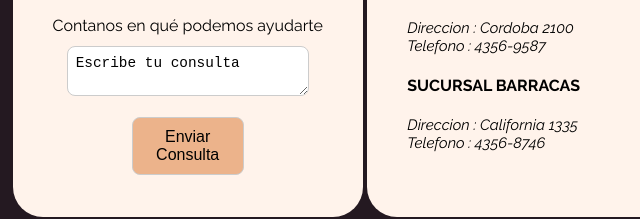
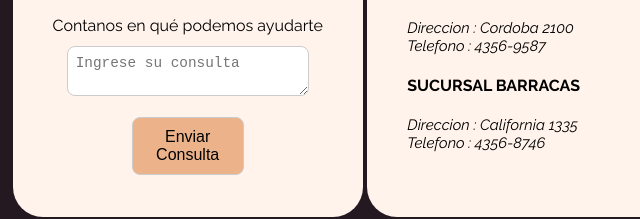
Before and after one commit to Bndamer/PracticasHTML, a plain HTML site: page Contacto.html in a window 1280 px wide. Shown: the part 595-814 px from the top of the page, 0-640 px from the left. Drawn offline with nearby package versions, Linux system fonts and the light colour scheme.

Commit message:
Actualizacion

```diff
--- a/Contacto.html
+++ b/Contacto.html
@@ -57,7 +57,7 @@
           <label for="email">Correo electrónico:</label>
           <input type="email" id="correo" name="correo" required placeholder="Ingresa tu mail" />
           <label for="messaje">Contanos en qué podemos ayudarte</label>
-          <textarea name="consulta" id="consulta" cols="40" required>Escribe tu consulta</textarea>
+          <textarea name="consulta" id="consulta" cols="40" required placeholder="Ingrese su consulta"></textarea>
           <button class="boton-form" type="submit">Enviar Consulta</button>
         </form>
       </div>
```
